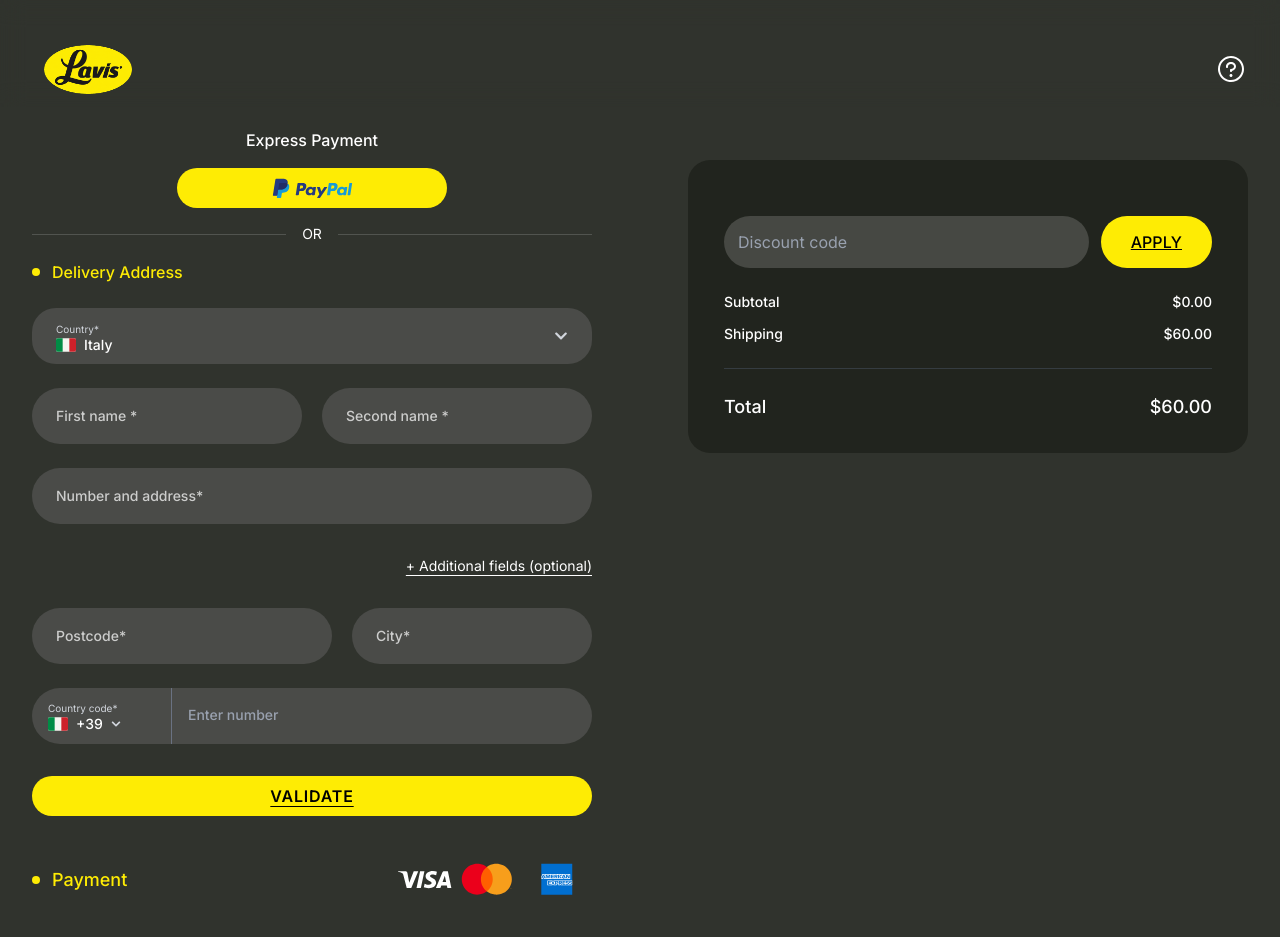
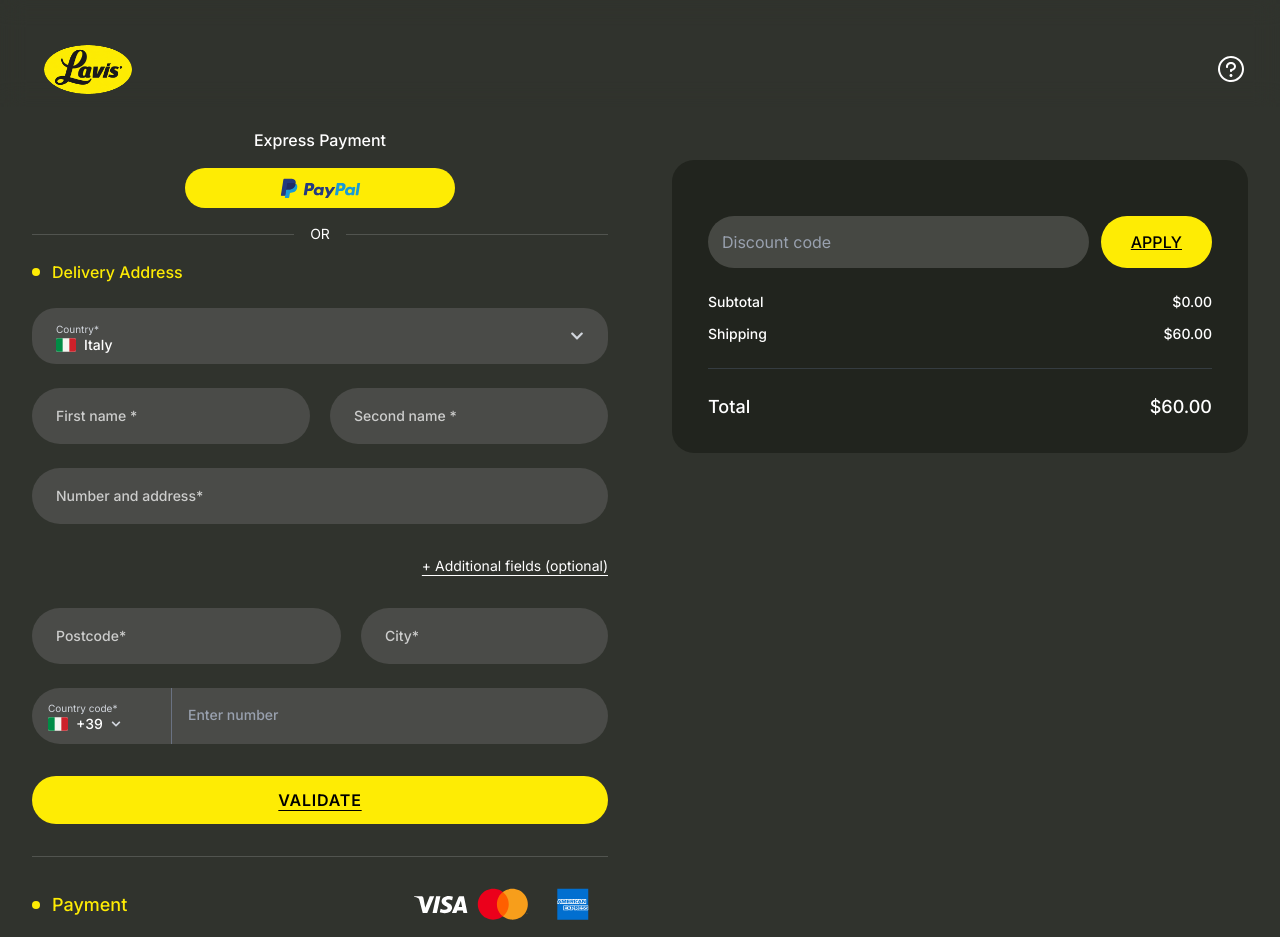
Before and after one commit to Omo-Akeye/Ecommerce-FunctionStudioo, a React (Vite) app: page /checkout in a window 1280 px wide. Shown: the top 937 px of the page. Built offline with nearby package versions, Linux system fonts and the light colour scheme.

Commit message:
style(checkout): adjust spacing and button styling in CheckoutForm

```diff
--- a/src/pages/Checkout.tsx
+++ b/src/pages/Checkout.tsx
@@ -33,7 +33,7 @@ export const Checkout = ({ cart }: CheckoutProps) => {
         </div>
       </header>
 
-      <div className="max-w-342 w-full grid grid-cols-1 lg:grid-cols-2 gap-12 lg:gap-24 relative">
+      <div className="max-w-342 w-full grid grid-cols-1 lg:grid-cols-2 gap-12 lg:gap-16 relative">
         <CheckoutForm />
         <CheckoutSummary cart={cart} />
       </div>
--- a/src/pages/checkout/CheckoutForm.tsx
+++ b/src/pages/checkout/CheckoutForm.tsx
@@ -426,10 +426,12 @@ export const CheckoutForm = () => {
       <button
         form="checkout-form"
         type="submit"
-        className="w-full bg-custom hover:bg-yellow-400 text-black font-semibold uppercase tracking-wider py-2 rounded-[29.53px] mb-10 transition-all cursor-pointer flex justify-center"
+        className="w-full bg-custom hover:bg-yellow-400 text-black font-semibold uppercase tracking-wider py-3 rounded-[29.53px] mb-8 transition-all cursor-pointer flex justify-center"
       >
         <span className="underline underline-offset-4 decoration-black font-semibold">VALIDATE</span>
       </button>
+
+      <div className="w-full h-px bg-cart-border mb-6"></div>
 
       <div>
         <div className="flex items-center justify-between mb-7.75">
```
